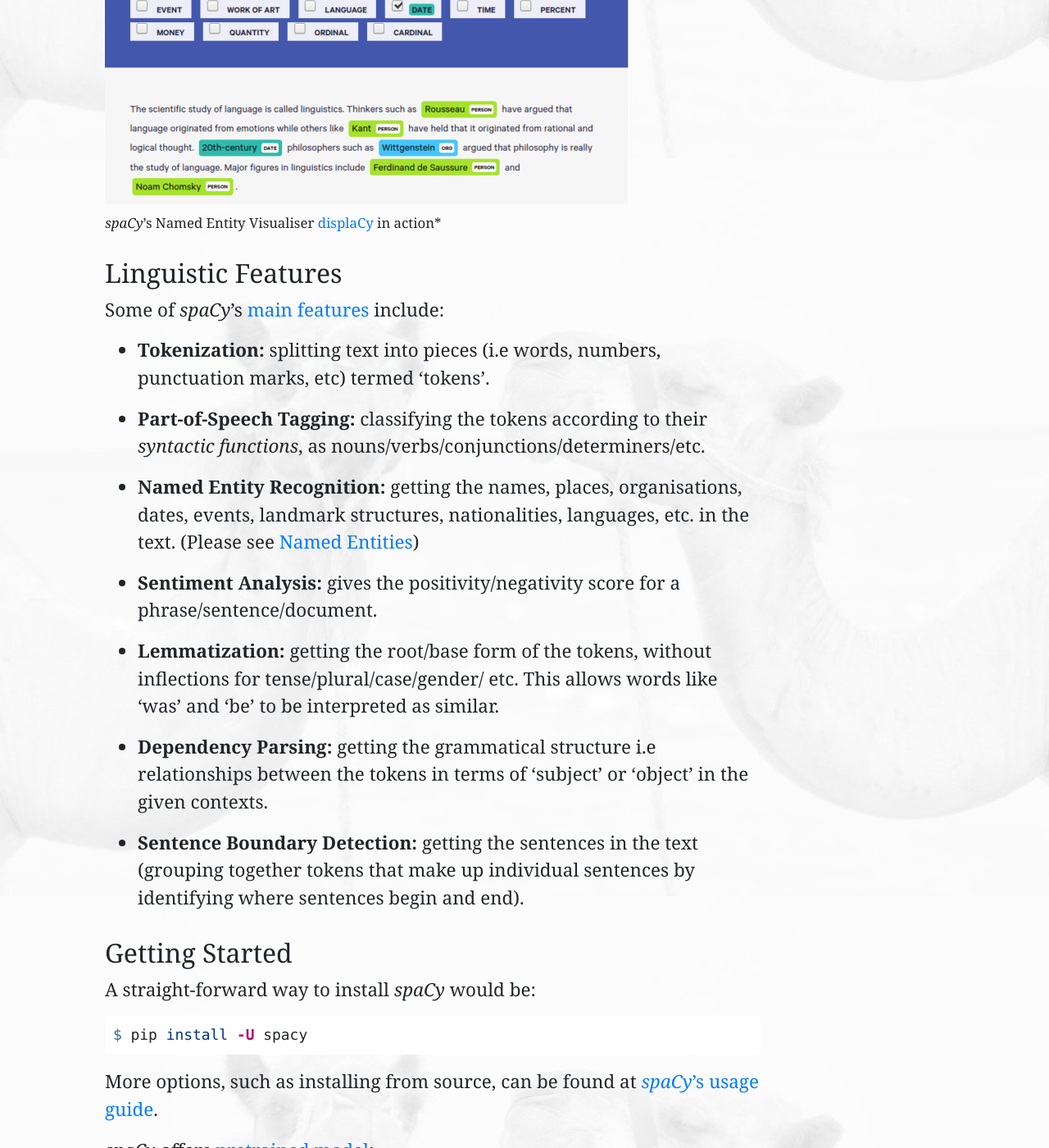
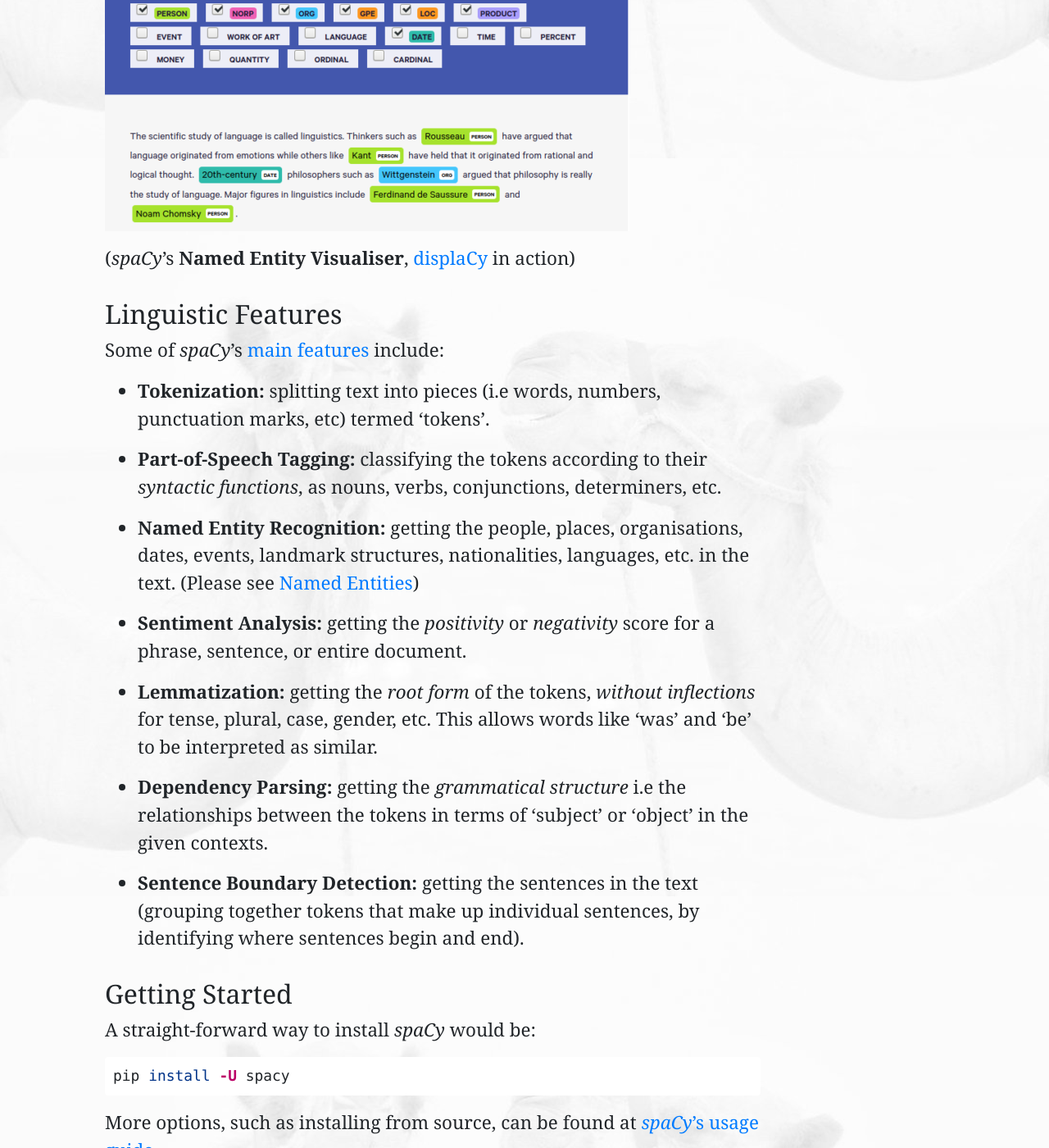
Before and after one commit to Tim-Abwao/tim-abwao.github.io, a Jekyll site: the page built from _posts/2019-09-05-Natural-Language-Processing-With-Spacy.md, in a window 1280 px wide and 1400 px high, scrolled down 707 px. Shown: the whole window at 82% size. Built offline with Jekyll 4.4.1, drawn with Linux system fonts in a browser that asks for light colours; some of the changed lines change nothing that is shown; some of the changed text lies outside the part shown.

Commit message:
Updating the spaCy-NLP article

````diff
--- a/_posts/2019-09-05-Natural-Language-Processing-With-Spacy.md
+++ b/_posts/2019-09-05-Natural-Language-Processing-With-Spacy.md
@@ -3,45 +3,46 @@
 author: Abwao
 last_modified_at: 2020-05-26T21:18:00+03:00
 ---
-[*spaCy*](https://spacy.io/) is a **powerful**, **feature-rich**, open source **Natural Language Processing (NLP)** Python package built by [Explosion AI](https://explosion.ai/).
+[*spaCy*][1] is a **powerful**, **feature-rich**, open source [Natural Language Processing (NLP)][2] Python package built by [Explosion][3]. Some of *Explosion*'s fascinating tools are demonstrated [here][4].
 
-It is excellent for quickly processing large volumes of text, and picking out useful information; for instance the entities (people/places/organisations/etc) present. It also has wonderful text visualisation tools, demonstrated [here](https://explosion.ai/demos/).
+*spaCy* is excellent for quickly processing large volumes of text data, and picking out useful information. For instance, performing [sentiment analysis][5] on extensive social media records, and extracting the affiliated [named entities][6] (people, places, organisations, etc).
 
-![displacy demo](/assets/images/articles/displacy.png)<br>
-<sub> *spaCy*'s Named Entity Visualiser <a href="https://explosion.ai/demos/displacy-ent">displaCy</a> in action*</sub>
+![displacy demo][7]
+
+(*spaCy*'s **Named Entity Visualiser**, [displaCy][8] in action)
 
 ## Linguistic Features
 
-Some of *spaCy*'s [main features](https://spacy.io/usage/spacy-101#features) include:
+Some of *spaCy*'s [main features][9] include:
 
 - **Tokenization:** splitting text into pieces (i.e words, numbers, punctuation marks, etc) termed 'tokens'.
 
-- **Part-of-Speech Tagging:** classifying the tokens according to their *syntactic functions*, as nouns/verbs/conjunctions/determiners/etc.
+- **Part-of-Speech Tagging:** classifying the tokens according to their *syntactic functions*, as nouns, verbs, conjunctions, determiners, etc.
 
-- **Named Entity Recognition:** getting the names, places, organisations, dates, events, landmark structures, nationalities, languages, etc. in the text. (Please see [Named Entities](https://spacy.io/api/annotation#named-entities))
+- **Named Entity Recognition:** getting the people, places, organisations, dates, events, landmark structures, nationalities, languages, etc. in the text. (Please see [Named Entities][10])
 
-- **Sentiment Analysis:** gives the positivity/negativity score for a phrase/sentence/document.
+- **Sentiment Analysis:** getting the *positivity* or *negativity* score for a phrase, sentence, or entire document.
 
-- **Lemmatization:** getting the root/base form of the tokens, without inflections for tense/plural/case/gender/ etc. This allows words like 'was' and 'be' to be interpreted as similar.
+- **Lemmatization:** getting the *root form* of the tokens, *without inflections* for tense, plural, case, gender,  etc. This allows words like 'was' and 'be' to be interpreted as similar.
 
-- **Dependency Parsing:** getting the grammatical structure i.e relationships between the tokens in terms of 'subject' or 'object' in the given contexts.
+- **Dependency Parsing:** getting the *grammatical structure* i.e the relationships between the tokens in terms of 'subject' or 'object' in the given contexts.
 
-- **Sentence Boundary Detection:** getting the sentences in the text (grouping together tokens that make up individual sentences by identifying where sentences begin and end).
+- **Sentence Boundary Detection:** getting the sentences in the text (grouping together tokens that make up individual sentences, by identifying where sentences begin and end).
 
 ## Getting Started
 
 A straight-forward way to install *spaCy* would be:
 
 ```bash
-$ pip install -U spacy
+pip install -U spacy
 ```
 
-More options, such as installing from source, can be found at [*spaCy*'s usage guide](https://spacy.io/usage).
+More options, such as installing from source, can be found at [*spaCy*'s usage guide][11].
 
-*spaCy* offers [pretrained model](https://spacy.io/models):
+*spaCy* offers [pretrained models][12]:
 
 - **Core models:** ready to use for predicting named entities, part-of-speech tags and syntactic dependencies. Can be fine-tuned to better fit a case.
-- **Starter models:** base models with pretrained weights for use in Transfer learning.
+- **Starter models:** base models with pretrained weights for use in [Transfer learning][13].
 
 ## Basic Usage
 
@@ -57,7 +58,7 @@
 #<class 'spacy.tokens.span.Span'>
 ```
 
-### Using a pretrained model
+## Using a Pretrained Model
 
 ```bash
 # To install the small English core model
@@ -91,4 +92,19 @@
 
 ## Next Steps
 
-*spaCy* has its very own [Advanced NLP with *spaCy* course](https://course.spacy.io), which *exlains* and *demonstrates* its features far more elaborately. It includes *coding sections* for an engaging learning experience. It is offered free of charge. I've tried it... and it's awesome. Please consider checking it out.
+*spaCy* has its very own [Advanced NLP with *spaCy* course][14], which *explains* and *demonstrates* its features far more elaborately. It also includes *coding sections* for an engaging learning experience. It is offered free of charge. I've tried it... and it's awesome. Please consider checking it out.
+
+[1]: https://spacy.io/
+[2]: https://en.wikipedia.org/wiki/Natural_language_processing
+[3]: https://explosion.ai/
+[4]: https://explosion.ai/software#demos
+[5]: https://en.wikipedia.org/wiki/Sentiment_analysis
+[6]: https://en.wikipedia.org/wiki/Named_entity
+[7]: /assets/images/articles/displacy.png
+[8]: https://explosion.ai/demos/displacy-ent
+[9]: https://spacy.io/usage/spacy-101#features
+[10]: https://spacy.io/api/annotation#named-entities
+[11]: https://spacy.io/usage
+[12]: https://spacy.io/models
+[13]: https://spacy.io/models
+[14]: https://course.spacy.io
````
